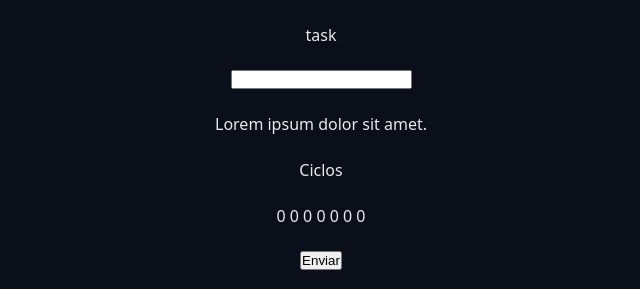
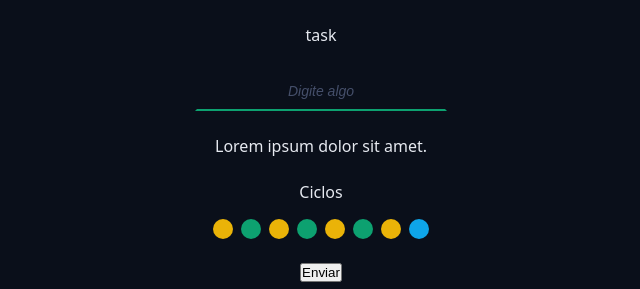
Before and after one commit to allan516/chronos, a React (Vite) app: page / in a window 1280 px wide. Shown: the part 437-726 px from the top of the page, without its empty margins (319-959 px from the left). Built offline with nearby package versions, Linux system fonts and the light colour scheme.

Commit message:
feat: create Cycles component

```diff
--- a/src/App.tsx
+++ b/src/App.tsx
@@ -6,6 +6,7 @@
 
 import "./styles/theme.css";
 import "./styles/global.css";
+import { Cycles } from "./components/Cycles";
 
 export function App() {
   return (
@@ -25,7 +26,12 @@
       <Container>
         <form className="form" action="">
           <div className="formRow">
-            <DefaultInput id="meuInput" type="text" labelText="task" readOnly />
+            <DefaultInput
+              id="meuInput"
+              type="text"
+              labelText="task"
+              placeholder="Digite algo"
+            />
           </div>
 
           <div className="formRow">
@@ -33,8 +39,7 @@
           </div>
 
           <div className="formRow">
-            <p>Ciclos</p>
-            <p>0 0 0 0 0 0 0</p>
+            <Cycles />
           </div>
 
           <div className="formRow">
--- /dev/null
+++ b/src/components/Cycles/index.tsx
@@ -0,0 +1,20 @@
+import styles from "./styles.module.css";
+
+export function Cycles() {
+  return (
+    <div className={styles.cycles}>
+      <span>Ciclos</span>
+
+      <div className={styles.cycleDots}>
+        <span className={`${styles.cycleDot} ${styles.workTime}`}></span>
+        <span className={`${styles.cycleDot} ${styles.shortBreakTime}`}></span>
+        <span className={`${styles.cycleDot} ${styles.workTime}`}></span>
+        <span className={`${styles.cycleDot} ${styles.shortBreakTime}`}></span>
+        <span className={`${styles.cycleDot} ${styles.workTime}`}></span>
+        <span className={`${styles.cycleDot} ${styles.shortBreakTime}`}></span>
+        <span className={`${styles.cycleDot} ${styles.workTime}`}></span>
+        <span className={`${styles.cycleDot} ${styles.longBreakTime}`}></span>
+      </div>
+    </div>
+  );
+}
--- /dev/null
+++ b/src/components/Cycles/styles.module.css
@@ -0,0 +1,31 @@
+.cycles {
+  display: flex;
+  flex-direction: column;
+  align-items: center;
+  justify-content: center;
+  gap: 1.6rem;
+}
+
+.cycleDots {
+  display: flex;
+  gap: 0.8rem;
+}
+
+.cycleDot {
+  width: 2rem;
+  height: 2rem;
+  background-color: var(--primary);
+  border-radius: 50%;
+}
+
+.workTime {
+  background: var(--warning);
+}
+
+.shortBreakTime {
+  background: var(--primary);
+}
+
+.longBreakTime {
+  background: var(--info);
+}
--- a/src/components/DefaultInput/index.tsx
+++ b/src/components/DefaultInput/index.tsx
@@ -1,3 +1,5 @@
+import styles from "./styles.module.css";
+
 type DefaultInputProps = {
   id: string;
   labelText: string;
@@ -12,7 +14,7 @@
   return (
     <>
       <label htmlFor={id}>{labelText}</label>
-      <input type={type} id={id} {...rest} />
+      <input className={styles.input} type={type} id={id} {...rest} />
     </>
   );
 }
--- /dev/null
+++ b/src/components/DefaultInput/styles.module.css
@@ -0,0 +1,28 @@
+.input {
+  background-color: transparent;
+  border: none;
+  text-align: center;
+  font-size: 1.8rem;
+  padding: 0.8rem;
+  color: var(--text-default);
+  outline: none;
+  border: 0.2rem solid transparent;
+  border-bottom: 0.2rem solid var(--primary);
+  transition: all 0.1s ease-in-out;
+}
+
+.input:focus {
+  border-radius: 0.8rem;
+  border: 0.2rem solid var(--primary);
+}
+
+.input::placeholder {
+  color: var(--gray-500);
+  font-size: 1.4rem;
+  font-style: italic;
+}
+
+.input:disabled {
+  border-bottom: 0.2rem solid var(--disabled);
+  color: var(--text-muted);
+}
```
